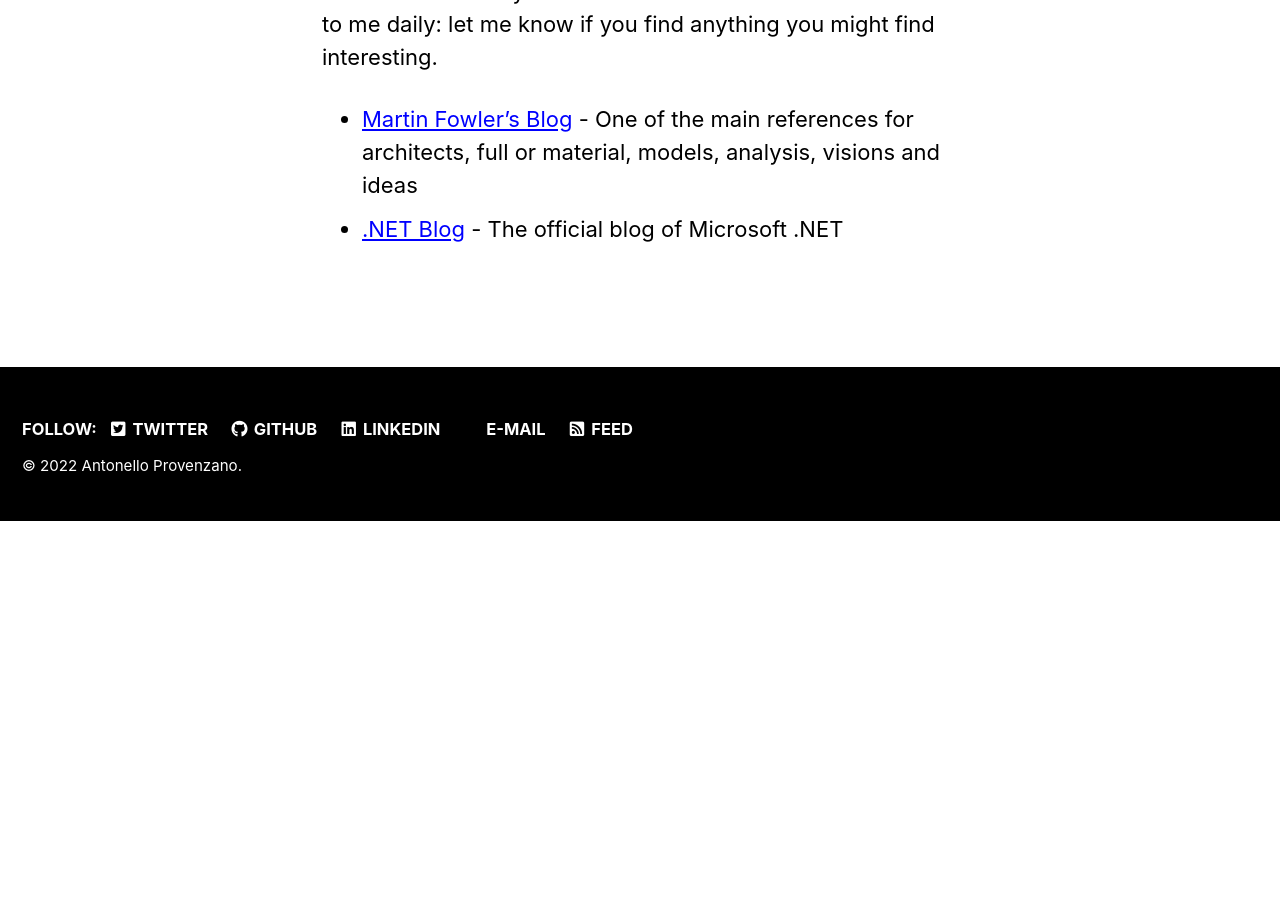
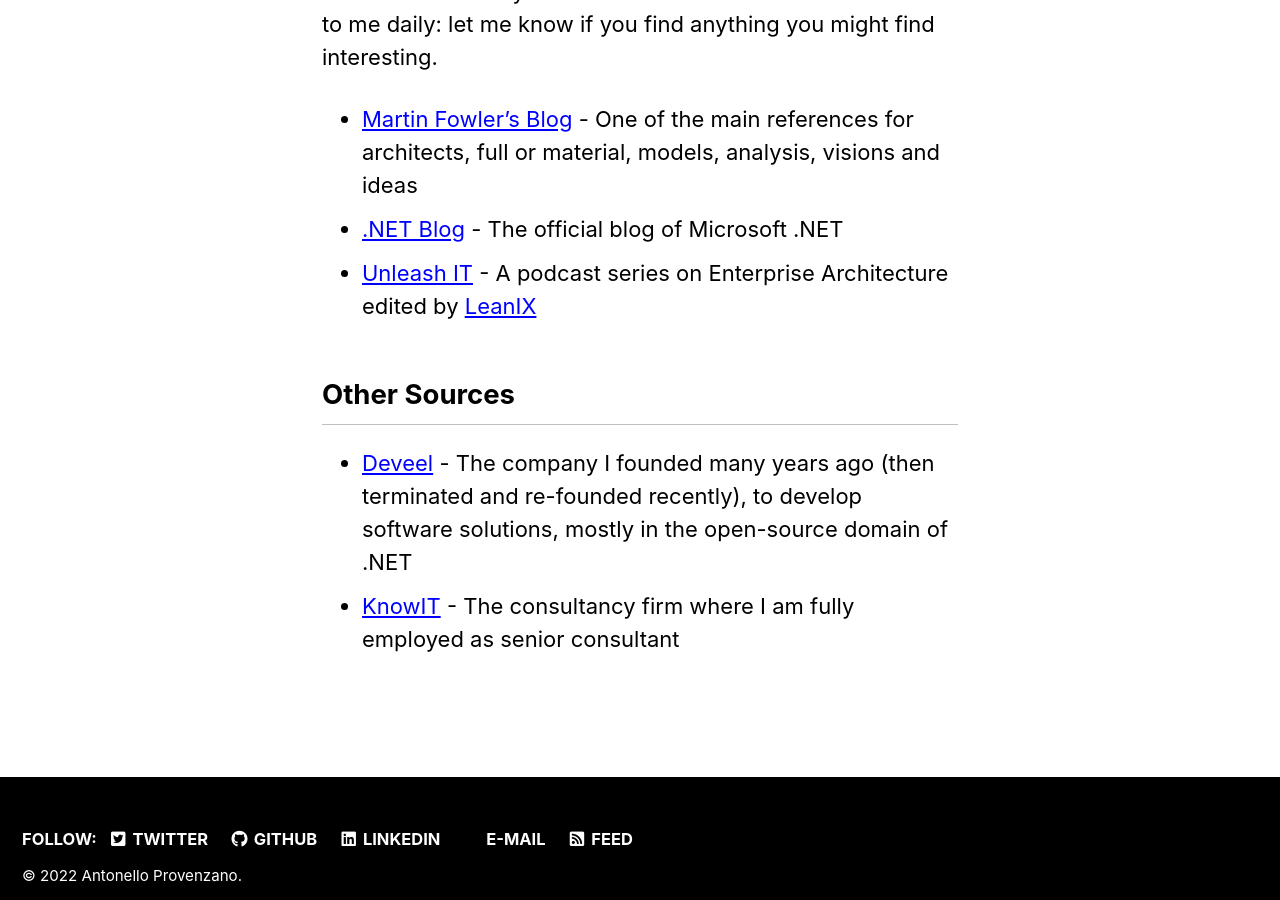
Before and after one commit to tsutomi/antonello.provenza.no, a Jekyll site: the page built from _pages/about.md, in a window 1280 px wide and 900 px high, scrolled down 1737 px. Built offline with Jekyll 4.4.1, drawn with Linux system fonts in a browser that asks for light colours; cached includes are drawn as plain includes; before the commit the page ends 2258 px from its top, so only the background shows below that.

```diff
--- a/_pages/about.md
+++ b/_pages/about.md
@@ -25,3 +25,9 @@ Let me share with you some of the references that are useful to me daily: let me
 
 * [Martin Fowler's Blog](https://martinfowler.com) - One of the main references for architects, full or material, models, analysis, visions and ideas
 * [.NET Blog](https://devblogs.microsoft.com/dotnet/) - The official blog of Microsoft .NET
+* [Unleash IT](https://www.leanix.net/en/resources/podcast) - A podcast series on Enterprise Architecture edited by [LeanIX](https://leanix.net)
+
+## Other Sources
+
+* [Deveel](https://deveel.com) - The company I founded many years ago (then terminated and re-founded recently), to develop software solutions, mostly in the open-source domain of .NET
+* [KnowIT](https://knowit.no) - The consultancy firm where I am fully employed as senior consultant
```
Also changed, not shown: _posts/2022-12-18-architects-should-code.md (added, +56 -0 lines), assets/img/2022-12-18-architects-should-code/dilbert-ted-architect.png (added), assets/img/2022-12-18-architects-should-code/programer-coding-on-laptop.jpg (added).
